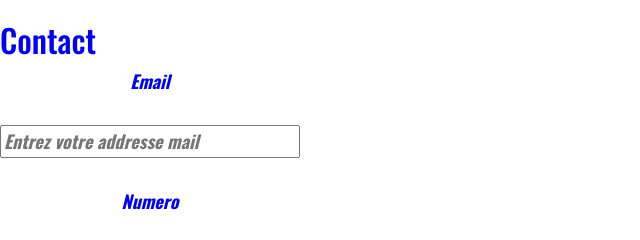
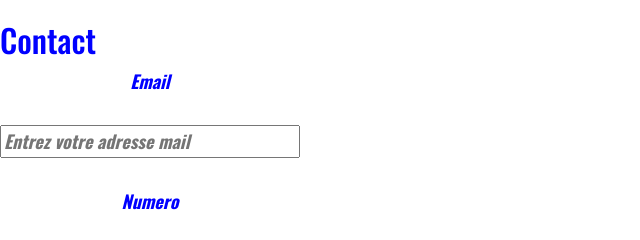
Before and after one commit to Edaly09/Folio, a plain HTML site: page index.html in a window 1280 px wide. Shown: the part 2976-3216 px from the top of the page, 0-640 px from the left. Drawn offline with nearby package versions, Linux system fonts and the light colour scheme.

Commit message:
erreur corriger

```diff
--- a/index.html
+++ b/index.html
@@ -178,7 +178,7 @@
       <h2 class="contact" id="contact">Contact</h2>
                 <form action=""class="input" >
                   <label for="static" style="color: blue;" class="Input" >Email</label>
-                <input type="email" placeholder="Entrez votre addresse mail" class="Input"/>
+                <input type="email" placeholder="Entrez votre adresse mail" class="Input"/>
                 <label for="static" style="color: blue;" class="Input">Numero</label>
                 <input type="tel" placeholder="Tapez un Numero de téléphone" class="Input"/>
                 <label for="static" style="color: blue;" class="Input">Cmmentaires</label>
```
